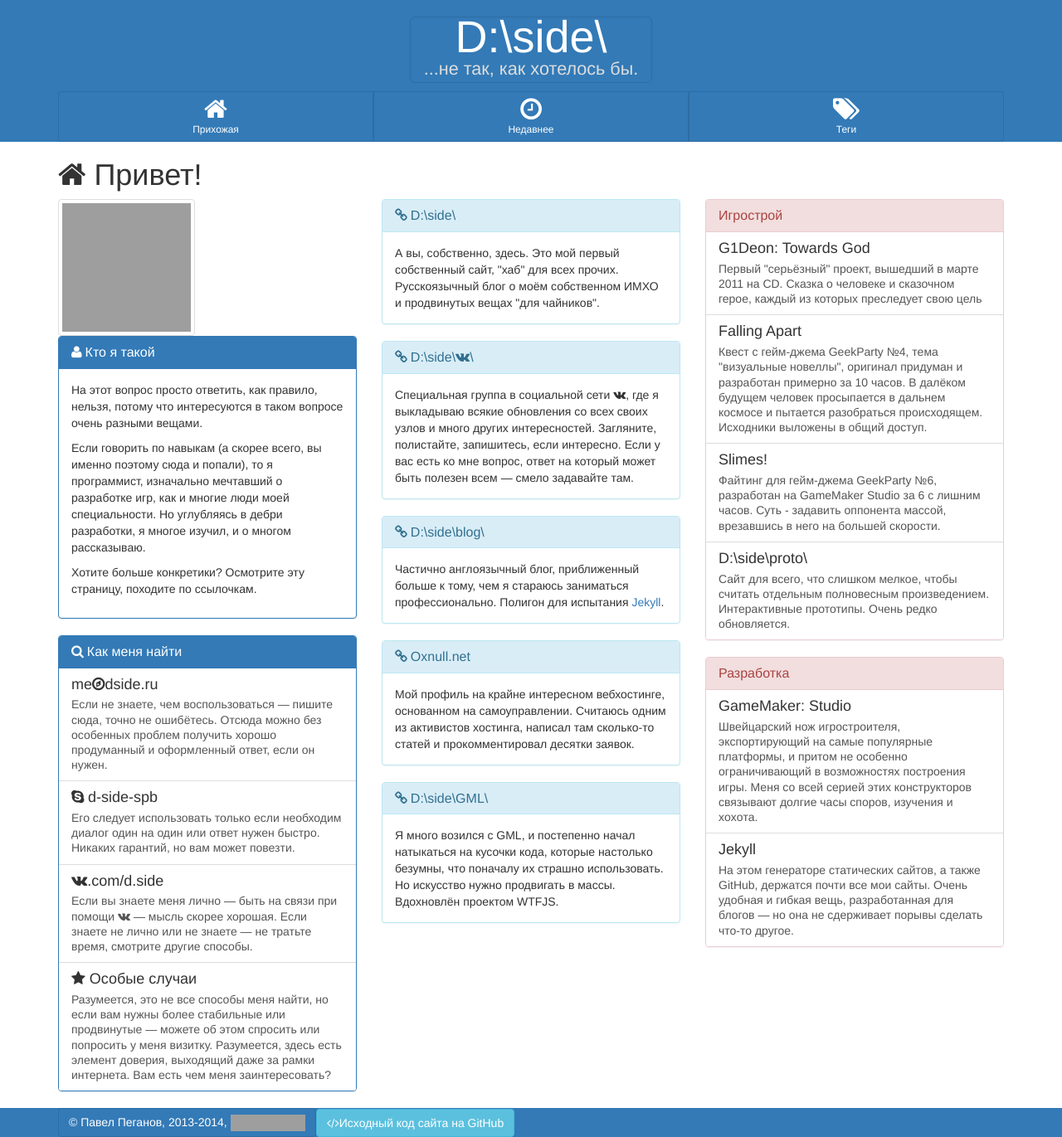
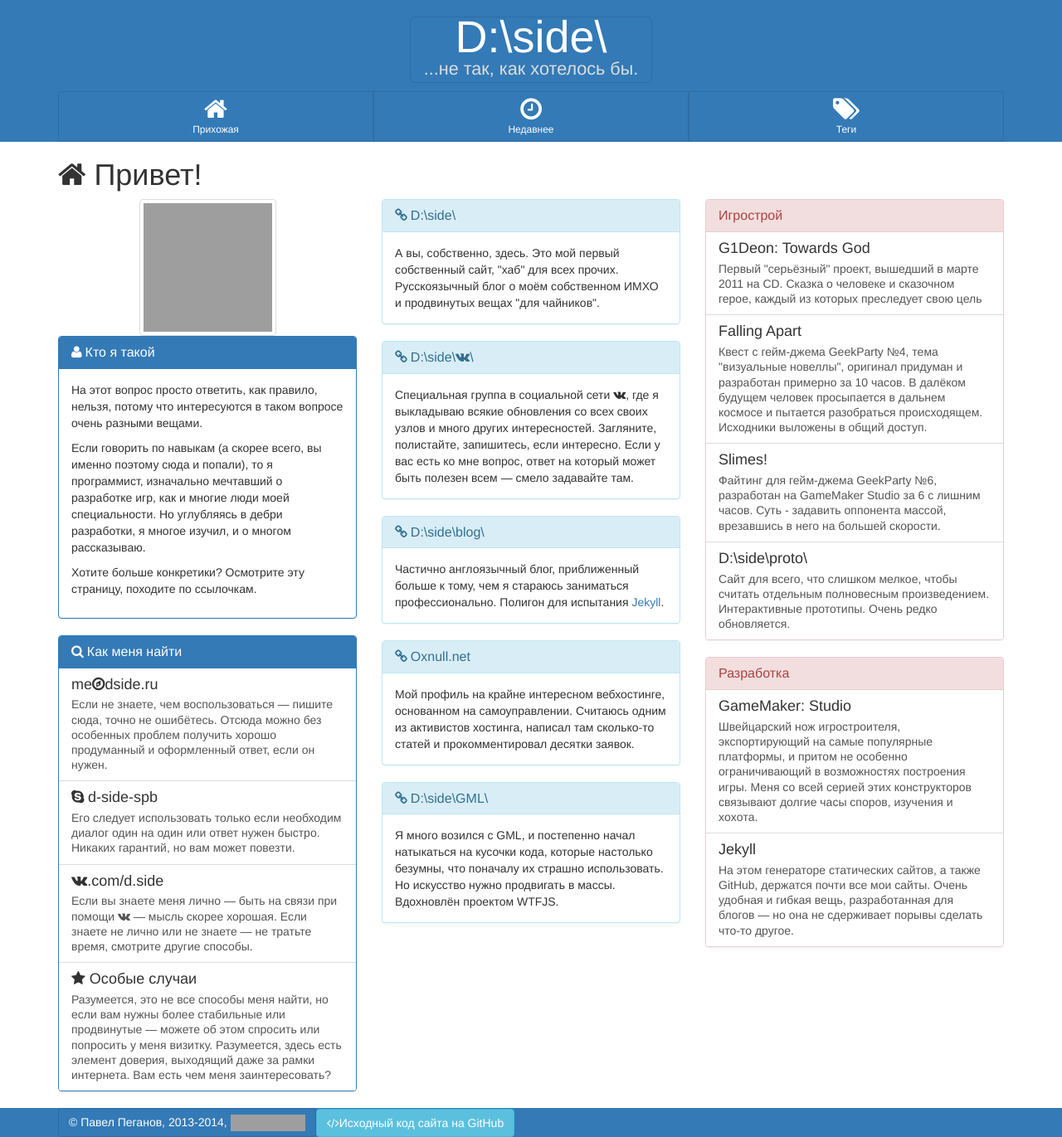
Before and after one commit to D-side/d-side.github.io, a Jekyll site: the page built from index.html, in a window 1280 px wide. Shown: the whole page at 83% size. Built offline with Jekyll 4.4.1, drawn with Linux system fonts in a browser that asks for light colours; nearby versions of some CDN libraries; library files that are not in the unit come from our copies; Markdown is read by kramdown in place of the engine named in the settings; grey boxes are pictures that could not be loaded.

Commit message:
Last avatar fix maybe?

```diff
--- a/index.html
+++ b/index.html
@@ -7,7 +7,7 @@ icon: home
 <div class="row">
     <div class="col-md-4">
 		<div class="row">
-			<div class="col-xs-6">
+			<div class="col-xs-6 col-xs-offset-3">
 				<img class="img-thumbnail img-responsive" src="{{site.github.owner_gravatar_url}}" / >
 			</div>
 		</div>
```
